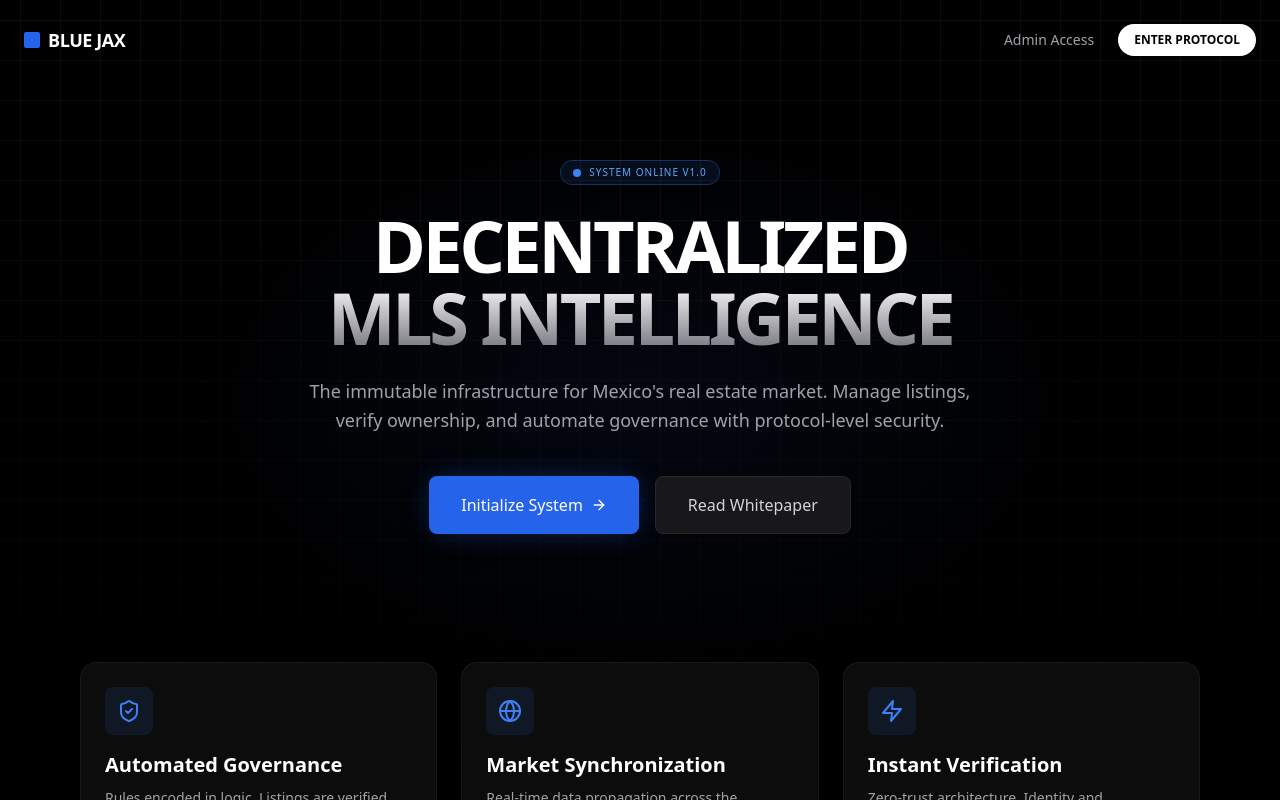
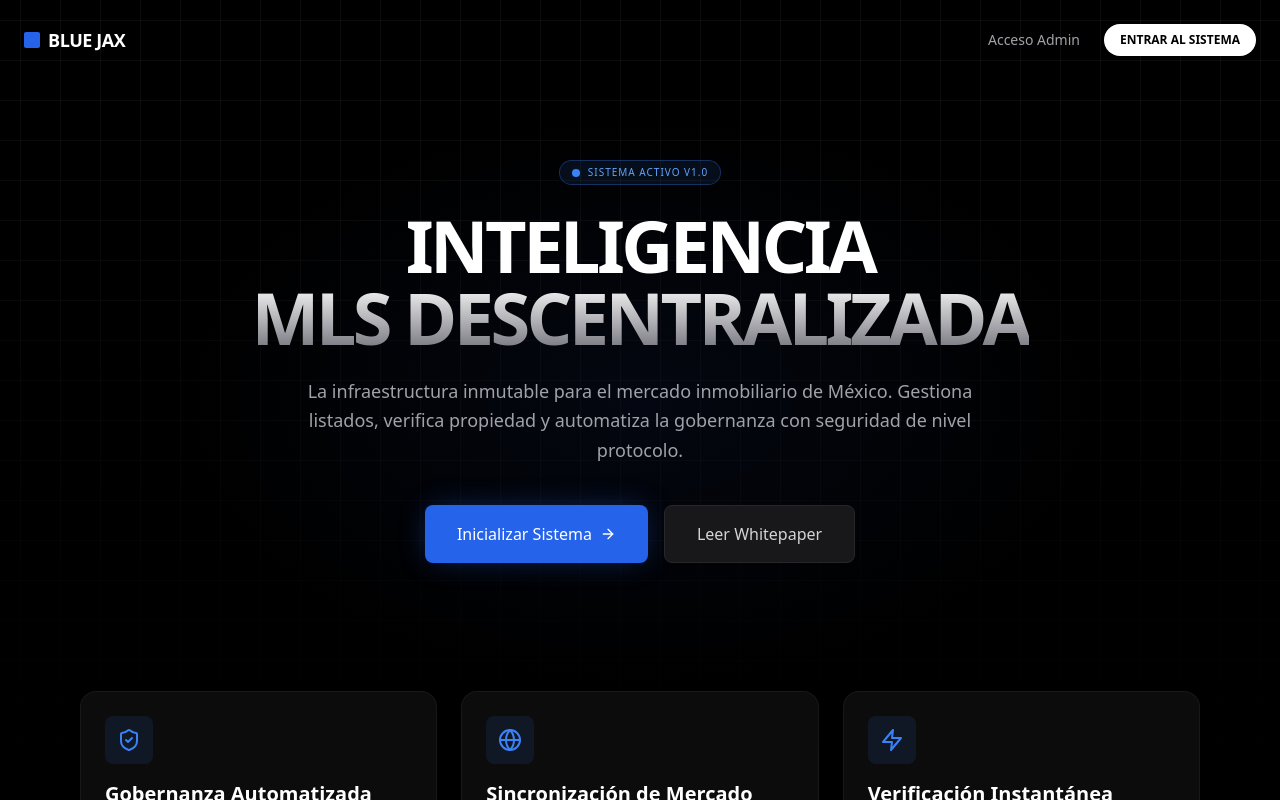
Before and after one commit to bluejaxllc/mls-core, a Next.js app in the folder web/: page / in a window 1280 px wide. Shown: the top 800 px of the page. Built offline with nearby package versions, Linux system fonts and the light colour scheme.

Commit message:
Traducir landing page al español y arreglar botón whitepaper

```diff
--- a/web/app/page.tsx
+++ b/web/app/page.tsx
@@ -22,13 +22,13 @@ export default function LandingPage() {
                 </div>
                 <div className="flex items-center gap-6">
                     <Link href="/auth/signin" className="text-sm text-zinc-400 hover:text-white transition-colors">
-                        Admin Access
+                        Acceso Admin
                     </Link>
                     <Link
                         href="/auth/signin"
                         className="bg-white text-black px-4 py-2 rounded-full text-xs font-bold hover:bg-blue-50 transition-colors flex items-center gap-2"
                     >
-                        ENTER PROTOCOL
+                        ENTRAR AL SISTEMA
                     </Link>
                 </div>
             </nav>
@@ -46,7 +46,7 @@ export default function LandingPage() {
                         <span className="animate-ping absolute inline-flex h-full w-full rounded-full bg-blue-400 opacity-75"></span>
                         <span className="relative inline-flex rounded-full h-2 w-2 bg-blue-500"></span>
                     </span>
-                    System Online v1.0
+                    Sistema Activo v1.0
                 </motion.div>
 
                 <motion.h1
@@ -55,8 +55,8 @@ export default function LandingPage() {
                     transition={{ duration: 0.8, delay: 0.2 }}
                     className="text-5xl md:text-7xl font-bold tracking-tighter mb-6 bg-gradient-to-b from-white via-white to-zinc-500 bg-clip-text text-transparent"
                 >
-                    DECENTRALIZED <br />
-                    MLS INTELLIGENCE
+                    INTELIGENCIA <br />
+                    MLS DESCENTRALIZADA
                 </motion.h1>
 
                 <motion.p
@@ -65,8 +65,8 @@ export default function LandingPage() {
                     transition={{ duration: 0.8, delay: 0.4 }}
                     className="text-lg text-zinc-400 max-w-2xl mb-10 leading-relaxed"
                 >
-                    The immutable infrastructure for Mexico's real estate market.
-                    Manage listings, verify ownership, and automate governance with protocol-level security.
+                    La infraestructura inmutable para el mercado inmobiliario de México.
+                    Gestiona listados, verifica propiedad y automatiza la gobernanza con seguridad de nivel protocolo.
                 </motion.p>
 
                 <motion.div
@@ -79,11 +79,14 @@ export default function LandingPage() {
                         href="/auth/signin"
                         className="px-8 py-4 bg-blue-600 hover:bg-blue-500 text-white rounded-lg font-medium transition-all hover:scale-105 active:scale-95 flex items-center justify-center gap-2 shadow-[0_0_30px_-5px_rgba(37,99,235,0.4)]"
                     >
-                        Initialize System <ArrowRight className="h-4 w-4" />
+                        Inicializar Sistema <ArrowRight className="h-4 w-4" />
                     </Link>
-                    <button className="px-8 py-4 bg-zinc-900 border border-zinc-800 hover:bg-zinc-800 text-zinc-300 rounded-lg font-medium transition-all flex items-center justify-center">
-                        Read Whitepaper
-                    </button>
+                    <Link
+                        href="#whitepaper"
+                        className="px-8 py-4 bg-zinc-900 border border-zinc-800 hover:bg-zinc-800 text-zinc-300 rounded-lg font-medium transition-all flex items-center justify-center"
+                    >
+                        Leer Whitepaper
+                    </Link>
                 </motion.div>
 
             </main>
@@ -92,27 +95,27 @@ export default function LandingPage() {
             <section className="relative z-10 grid md:grid-cols-3 gap-6 max-w-6xl mx-auto px-4 pb-20">
                 <FeatureCard
                     icon={ShieldCheck}
-                    title="Automated Governance"
-                    desc="Rules encoded in logic. Listings are verified against strict compliance standards automatically."
+                    title="Gobernanza Automatizada"
+                    desc="Reglas codificadas en lógica. Los listados se verifican automáticamente contra estándares estrictos de cumplimiento."
                     delay={0.8}
                 />
                 <FeatureCard
                     icon={Globe}
-                    title="Market Synchronization"
-                    desc="Real-time data propagation across the network. Single source of truth for property status."
+                    title="Sincronización de Mercado"
+                    desc="Propagación de datos en tiempo real a través de la red. Fuente única de verdad para el estado de propiedades."
                     delay={0.9}
                 />
                 <FeatureCard
                     icon={Zap}
-                    title="Instant Verification"
-                    desc="Zero-trust architecture. Identity and ownership verified cryptographically."
+                    title="Verificación Instantánea"
+                    desc="Arquitectura de confianza cero. Identidad y propiedad verificadas criptográficamente."
                     delay={1.0}
                 />
             </section>
 
             {/* Footer */}
             <footer className="relative z-10 border-t border-white/10 py-10 text-center text-zinc-500 text-sm">
-                <p>&copy; 2026 BLUE JAX CORE. All systems operational.</p>
+                <p>&copy; 2026 BLUE JAX CORE. Todos los sistemas operativos.</p>
             </footer>
 
         </div>
```
